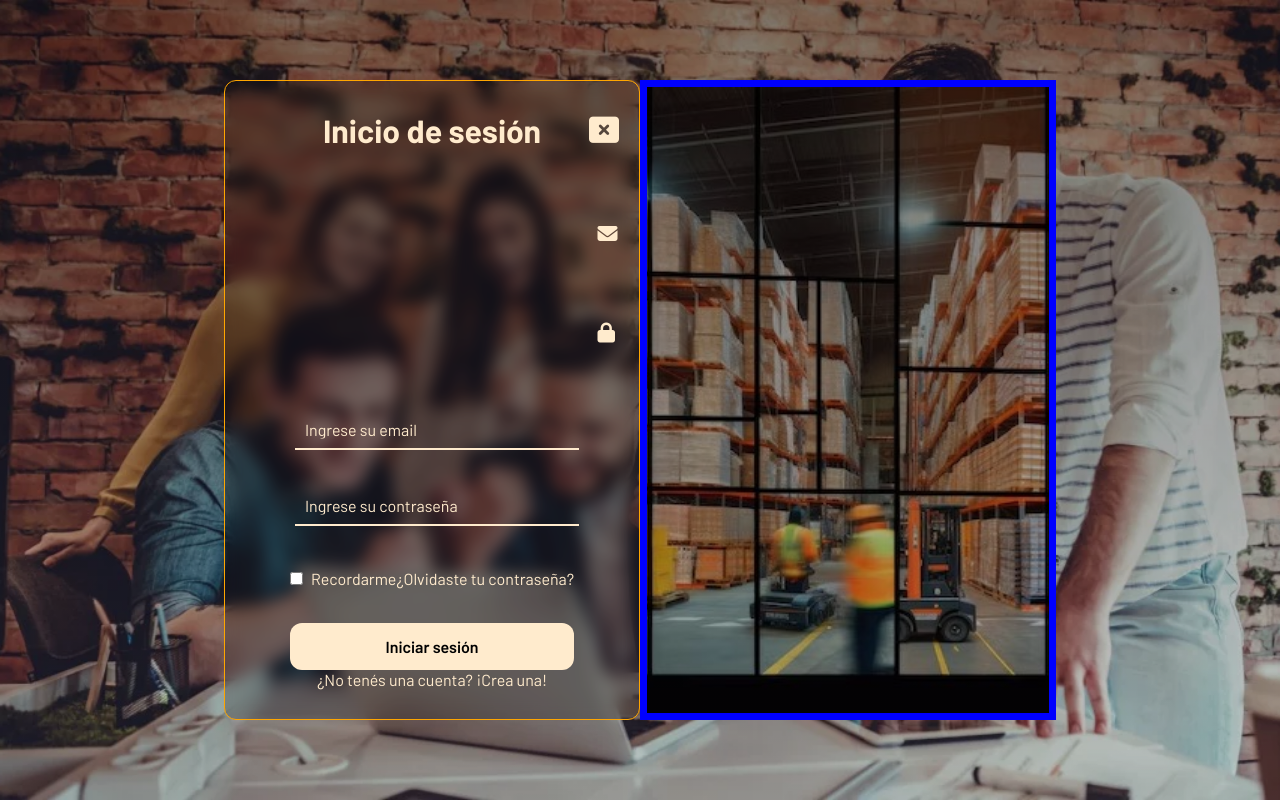
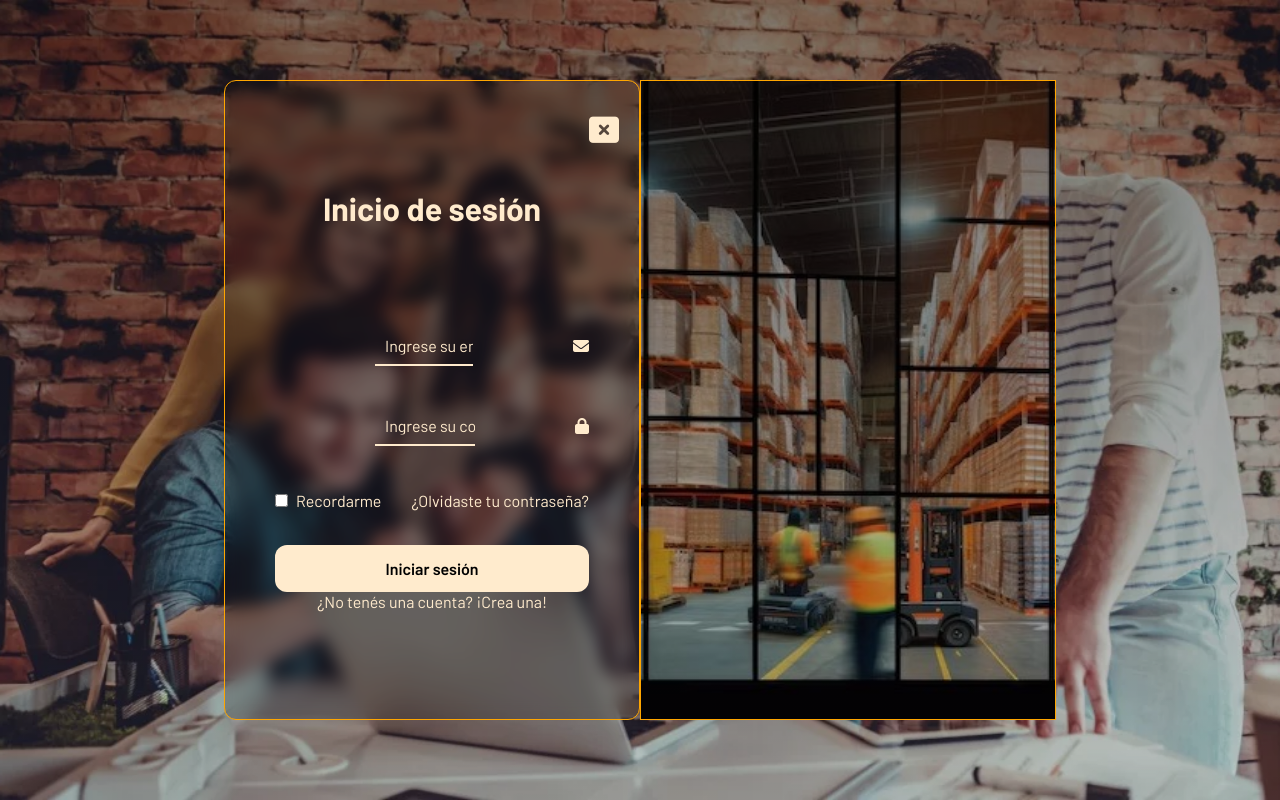
Before and after one commit to Efrazhin/CODE-MC, a Django app: page /Inicio_login in a window 1280 px wide. Run offline with Django 5.2, Linux system fonts and the light colour scheme.

Commit message:
Update style-login.css

```diff
--- a/miproyecto_django/miapp_CODEMC/static/miapp_CODEMC/css-vistas/style-login.css
+++ b/miproyecto_django/miapp_CODEMC/static/miapp_CODEMC/css-vistas/style-login.css
@@ -38,9 +38,7 @@ body::before {
 
 .caja_img{
     flex-basis: 50%;
-    border-color: blue;
-    border-style: solid;
-    border-width: 7px;
+    border: 1px solid rgb(255, 166, 0);
     background: linear-gradient(rgba(0,0,0,0.5), rgba(0,0,0,0.2)), url("/static/miapp_CODEMC/imagenes/stock-organizado.jpg");
     background-position: center; /* Centra la imagen de fondo */
     background-size: cover; /* Asegura que la imagen cubra todo el fondo */
@@ -64,9 +62,9 @@ h1 {
     display: flex;
     flex-direction: column;
     align-items: center;
-    justify-content: space-between;
+    justify-content: space-evenly;
     border-radius: 12px; /* Bordes redondeados */
-    padding: 30px; /* Espacio interno del contenedor */
+    padding: 50px; /* Espacio interno del contenedor */;
     color: blanchedalmond; /* Color del texto */
     background-color: rgba(0,0,0,0.2); /* Fondo semitransparente */
     text-align: center; /* Centra el texto dentro del contenedor */
@@ -78,9 +76,6 @@ h1 {
     overflow: hidden; /* Elimina el desbordamiento */
 }
 
-.form_flex{
-
-}
 
 /* Estilo para el botón de cerrar ventana */
 .cerrar-ventana {
@@ -97,17 +92,26 @@ h1 {
 form {
     display: flex; /* Utiliza el modelo Flexbox para el diseño del formulario */
     flex-direction: column; /* Organiza los elementos del formulario en una columna */
+    width: 100%;
+
+}
+.form_flex form{
+    flex-basis: 100%;
+    flex-grow: 2;
+}
+.input-field{
+    position: relative;
+    display: flex;
+    align-items: center;
+    justify-content: space-between;
 }
 
 /* Estilo para las etiquetas dentro de los campos de entrada */
 .input-field .box-form label {
     position: absolute; /* Posiciona la etiqueta de manera absoluta dentro del campo */
-    top: 50%; /* Centra verticalmente la etiqueta */
-    left: 0; /* Posición desde el borde izquierdo del campo */
     transform: translateY(-50%); /* Ajusta la etiqueta para que esté verticalmente centrada */
     color: blanchedalmond; /* Color de la etiqueta */
     font-size: 16px; /* Tamaño de la fuente de la etiqueta */
-
     transition: 0.15s ease; /* Transición suave para los cambios */
 }
 
@@ -115,7 +119,10 @@ form {
 .input-field .box-form {
     position: relative; /* Posiciona los elementos internos en relación al campo */
     border-bottom: 2px solid blanchedalmond; /* Borde inferior del campo de entrada */
-    margin: 18px 5px; /* Espacio alrededor de los campos de entrada */
+    margin: 20px 100px; /* Espacio alrededor de los campos de entrada */
+
+
+
 }
 
 
@@ -130,16 +137,13 @@ form {
     color: blanchedalmond; /* Color del texto */
 }
 
-e{
+.input-field .box-form > e{
     position: absolute; /* Posiciona los iconos de manera absoluta dentro del campo */
-    top: 22%; /* Posición desde la parte superior */
-    left: 90%; /* Posición desde el borde izquierdo */
     font-size: 20px; /* Tamaño de los iconos */
 }
-c{
+
+.input-field .box-form > c{
     position: absolute; /* Posiciona los iconos de manera absoluta dentro del campo */
-    top: 38%; /* Posición desde la parte superior */
-    left: 90%; /* Posición desde el borde izquierdo */
     font-size: 20px; /* Tamaño de los iconos */
 }
 
```
